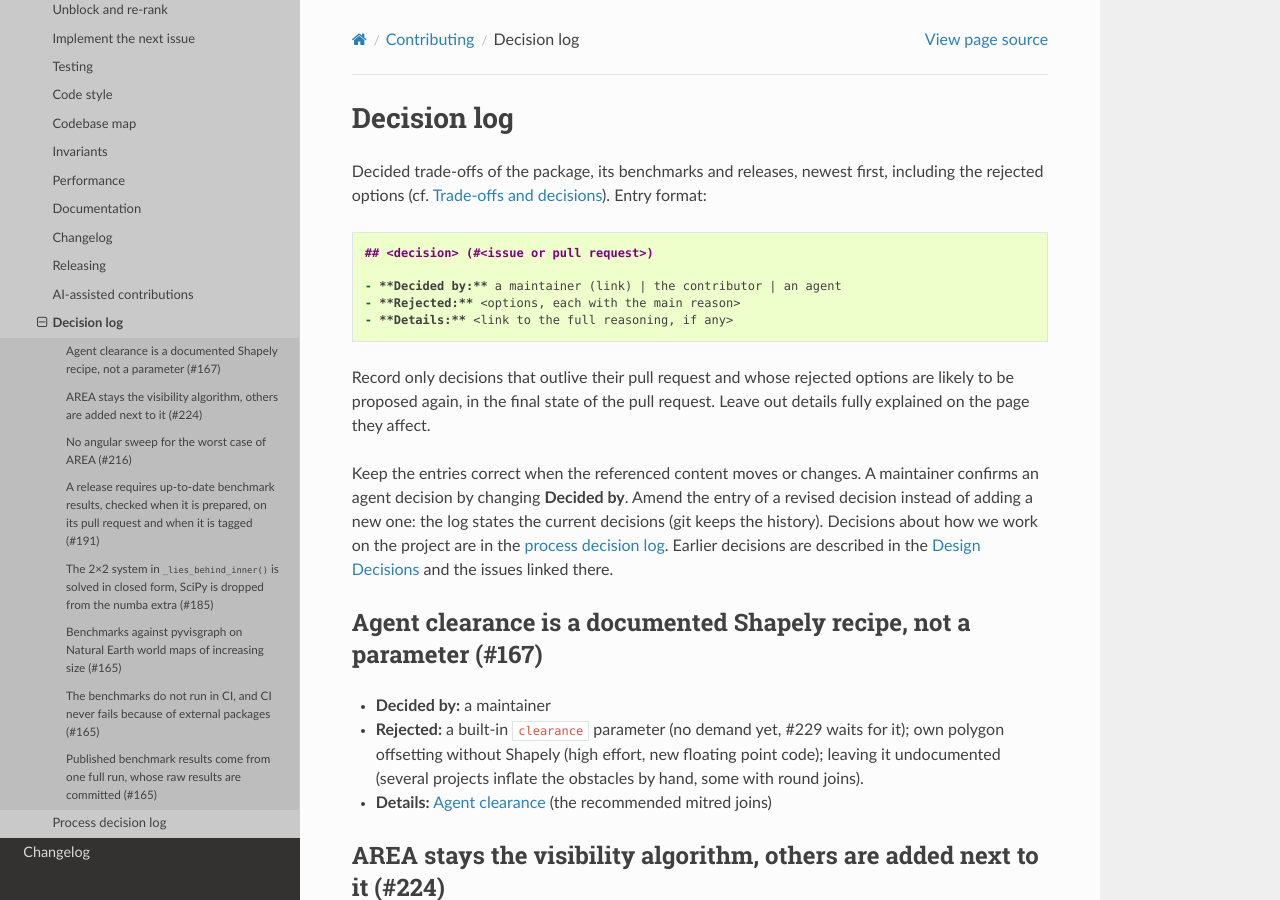
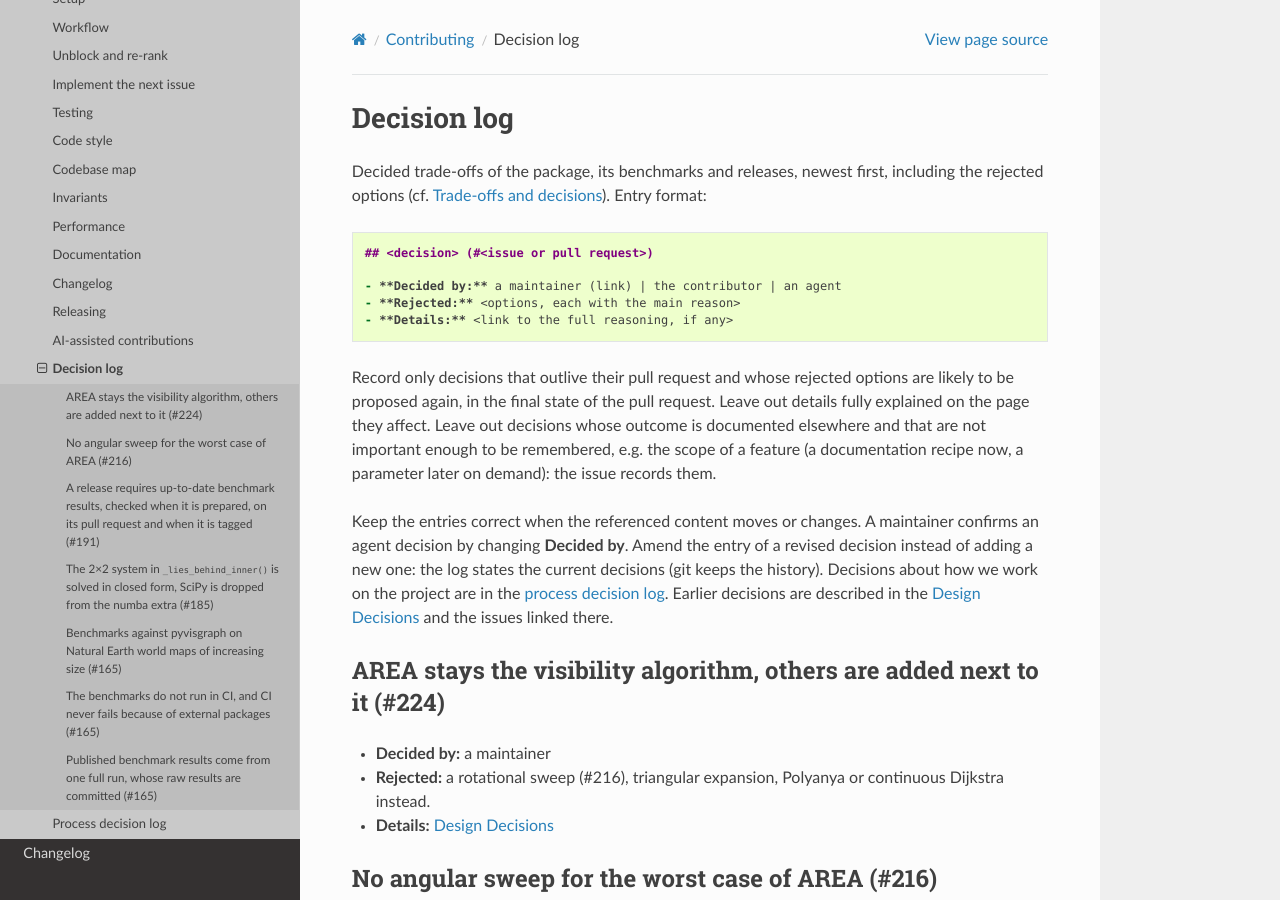
Before and after one commit to jannikmi/extremitypathfinder, a Sphinx documentation site: the page built from docs/contributing/decisions.md, in a window 1280 px wide and 900 px high. Built offline with Sphinx 7.4.7 and the Read the Docs theme 3.1.0, drawn with Linux system fonts in a browser that asks for light colours.

Commit message:
Guide: no decision log entry for decisions documented elsewhere (#167)
The scope of a feature (a recipe now, a parameter on demand) is recorded
in its issue and is not important enough to be remembered in the log.
Requested by the maintainer.

Co-Authored-By: Claude Opus 5.5 <noreply@anthropic.com>
Claude-Session: https://claude.ai/code/session_01XJqV77RV7kHVwkuqTeoJHd

```diff
--- a/docs/contributing/decisions.md
+++ b/docs/contributing/decisions.md
@@ -13,6 +13,8 @@ Decided trade-offs of the package, its benchmarks and releases, newest first, in
 
 Record only decisions that outlive their pull request and whose rejected options are likely to be proposed again,
 in the final state of the pull request. Leave out details fully explained on the page they affect.
+Leave out decisions whose outcome is documented elsewhere and that are not important enough to be remembered,
+e.g. the scope of a feature (a documentation recipe now, a parameter later on demand): the issue records them.
 
 Keep the entries correct when the referenced content moves or changes.
 A maintainer confirms an agent decision by changing **Decided by**.
@@ -20,14 +22,6 @@ Amend the entry of a revised decision instead of adding a new one:
 the log states the current decisions (git keeps the history).
 Decisions about how we work on the project are in the [process decision log](decisions-process.md).
 Earlier decisions are described in the {ref}`Design Decisions <design_decisions>` and the issues linked there.
-
-## Agent clearance is a documented Shapely recipe, not a parameter (#167)
-
-- **Decided by:** a maintainer
-- **Rejected:** a built-in `clearance` parameter (no demand yet, #229 waits for it);
-  own polygon offsetting without Shapely (high effort, new floating point code);
-  leaving it undocumented (several projects inflate the obstacles by hand, some with round joins).
-- **Details:** {ref}`Agent clearance <clearance>` (the recommended mitred joins)
 
 ## AREA stays the visibility algorithm, others are added next to it (#224)
 
```
